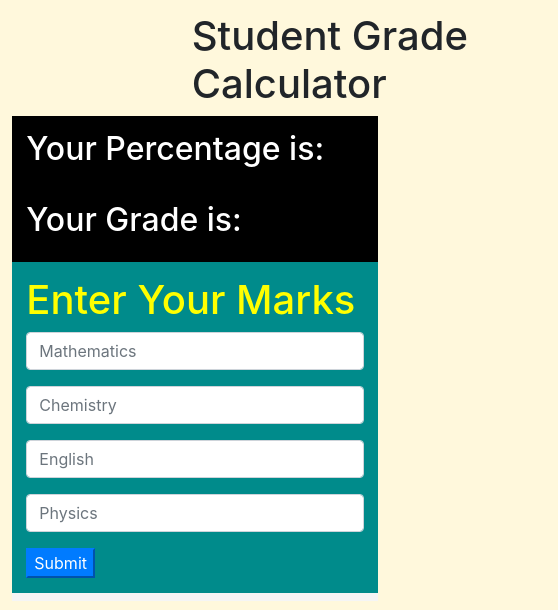
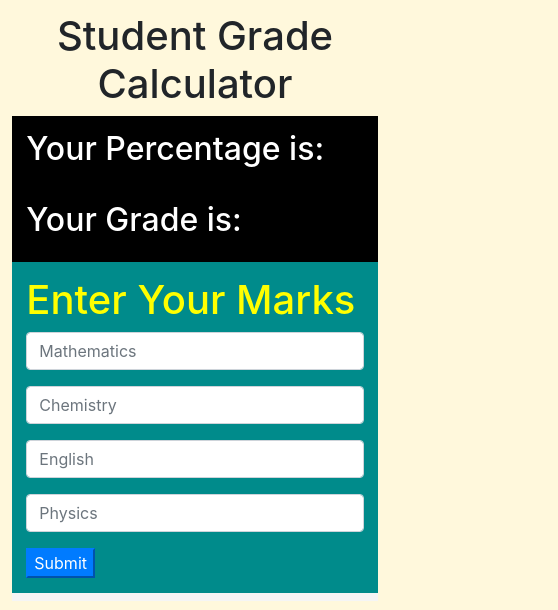
Before and after one commit to accidentalgenius09/Student-Grade-Calculator-using-HTML-CSS-Js, a plain HTML site: page index.html in a window 390 px wide. Shown: the top 610 px of the page, 558 px wide, since content can reach past the window. Drawn offline with nearby package versions, Linux system fonts and the light colour scheme.

Commit message:
style updated

```diff
--- a/style.css
+++ b/style.css
@@ -15,8 +15,7 @@ body{
     padding: 3%;
 }
 .mainhead{
-    position: relative;
-    left: 490px;
+    text-align: center;
 }
 .head{
     color:yellow;
@@ -32,10 +31,6 @@ body{
     color: red;
 }
 @media(max-width:900px){
-    .mainhead{
-        position: relative;
-        left: 180px;
-    }
     .bg-dark{
         padding: 0%;
     }
```
